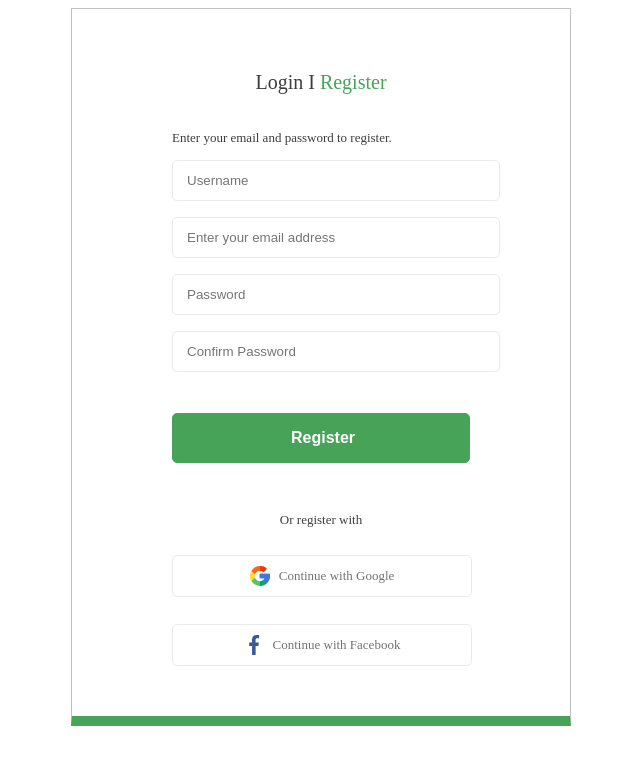
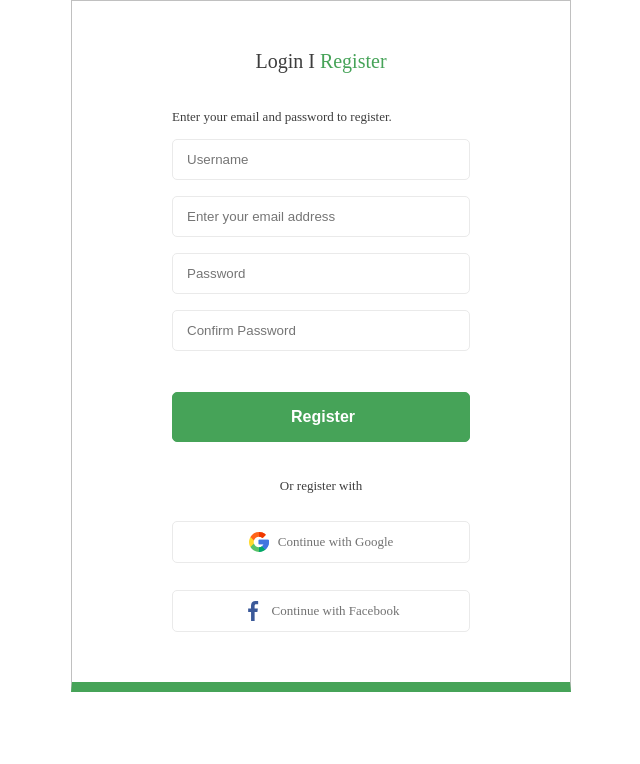
Before and after one commit to mariiaranetska/greenshop, a plain HTML site: page Registration.html in a window 1280 px wide. Shown: the whole page, without its empty margins (319-959 px from the left). Drawn offline with Linux system fonts and the light colour scheme.

Commit message:
add style

```diff
--- a/Registration.html
+++ b/Registration.html
@@ -8,63 +8,29 @@
           content="width=device-width, user-scalable=no, initial-scale=1.0, maximum-scale=1.0, minimum-scale=1.0">
     <meta http-equiv="X-UA-Compatible" content="ie=edge">
     <title>Greenshop</title>
+    <link rel="stylesheet" href="css/style.css">
 </head>
 <body>
+<div class="container">
+    <h1>Login I <span>Register</span></h1>
+    <p class="form_text">Enter your email and password to register.</p>
+    <form action="" method="post" name="Login">
+        <input type="text" name="Username" placeholder="Username">
+        <input type="text" name="enteryouremailaddress" placeholder="Enter your email address">
+        <input type="text" name="password" placeholder="Password">
+        <input class="conf_pass" type="text" name="confirmpassword" placeholder="Confirm Password">
 
-<div style="max-width: 500px; border: solid 1px silver; margin: auto; padding: 52px 100px 50px;
-box-sizing: border-box; border-bottom: solid 10px #46a358;">
-    <h1 style="text-align: center; font-weight: 500;
-font-size: 20px;
-line-height: 80%;
-color: #3d3d3d; margin-bottom: 40px;">Login I <span style="color: #46a358;">Register</span></h1>
-    <p style="font-weight: 400;
-font-size: 13px;
-line-height: 123%;
-color: #3d3d3d; margin-bottom: 14px;">Enter your email and password to register.</p>
-    <form action="" method="post" name="Login">
-        <input type="text" name="Username" placeholder="Username"
-               style="width: 100%; border:
-        1px solid #eaeaea; border-radius: 5px; padding: 12px 14px; margin-bottom: 16px">
-        <input type="text" name="enteryouremailaddress" placeholder="Enter your email address" style="width: 100%; border:
-        1px solid #eaeaea; border-radius: 5px; padding: 12px 14px; margin-bottom: 16px">
-        <input type="text" name="password" placeholder="Password" style="width: 100%; border:
-        1px solid #eaeaea; border-radius: 5px; padding: 12px 14px; margin-bottom: 16px">
-        <input type="text" name="confirmpassword" placeholder="Confirm Password" style="width: 100%; border:
-        1px solid #eaeaea; border-radius: 5px; padding: 12px 14px; margin-bottom: 41px">
-
-        <button type="submit" style="border-radius: 5px;
-width: 100%; text-align: center; background: #46a358; border:1px solid #46a358;
-padding: 16px 118px; margin-bottom: 36px;
-font-weight: 700;
-font-size: 16px;
-line-height: 100%;
-color: #fff; ">Register</button>
+        <button type="submit">Register</button>
 
     </form>
-    <p style="text-align: center; font-weight: 400;
-font-size: 13px;
-line-height: 123%;
-color: #3d3d3d;
-margin-bottom: 27px">
+    <p class="text_reg_with">
         Or register with
     </p>
-    <a href="#" style=" width: 100%; display: flex; margin-top: 15px; justify-content: center; align-items: center;
-    gap: 9px; border: 1px solid #eaeaea;
-border-radius: 5px; font-weight: 500;
-font-size: 13px;
-line-height: 123%;
-text-align: center;
-color: #727272; padding: 10px 0; text-decoration: none;">
+    <a class="link_google" href="#">
         <img src="images/google.svg" alt="google">
         Continue with Google
     </a>
-    <a href="#" style=" width: 100%; display: flex; margin-top: 27px; justify-content: center; align-items: center;
-    gap: 9px; border: 1px solid #eaeaea;
-border-radius: 5px; font-weight: 500;
-font-size: 13px;
-line-height: 123%;
-text-align: center;
-color: #727272; padding: 10px 0; text-decoration: none;">
+    <a class="link_fb" href="#">
         <img src="images/facebook.svg" alt="google">
         Continue with Facebook
     </a>
--- a/css/style.css
+++ b/css/style.css
@@ -3,23 +3,92 @@
     margin: 0;
     box-sizing: border-box;
 }
-.container{
-    max-width: 1200px;
-    margin: auto
+.container {
+    max-width: 500px;
+    border: solid 1px silver;
+    margin: auto;
+    padding: 52px 100px 50px;
+    border-bottom: solid 10px #46a358;
 }
-#login{
+h1{
+    text-align: center;
+    font-weight: 500;
+    font-size: 20px;
+    line-height: 80%;
+    color: #3d3d3d;
+    margin-bottom: 40px;
+}
+h1 span{
+    color: #46a358;
+}
+.form_text{
+    font-weight: 400;
+    font-size: 13px;
+    line-height: 123%;
+    color: #3d3d3d;
+    margin-bottom: 14px;
+}
+input{
+    width: 100%;
+    border: 1px solid #eaeaea;
+    border-radius: 5px;
+    padding: 12px 14px;
+    margin-bottom: 16px;
+}
+.conf_pass{
+    margin-bottom: 41px;
+}
+form button{
+    border-radius: 5px;
+    width: 100%;
+    text-align: center;
     background: #46a358;
+    border:1px solid #46a358;
+    padding: 16px 118px;
+    margin-bottom: 36px;
+    font-weight: 700;
+    font-size: 16px;
+    line-height: 100%;
+    color: #fff;
 }
-.d-flex{
+.text_reg_with{
+    text-align: center;
+    font-weight: 400;
+    font-size: 13px;
+    line-height: 123%;
+    color: #3d3d3d;
+    margin-bottom: 27px
+}
+.link_google{
+    width: 100%;
     display: flex;
+    margin-top: 15px;
+    justify-content: center;
+    align-items: center;
+    gap: 9px; border: 1px solid #eaeaea;
+    border-radius: 5px;
+    font-weight: 500;
+    font-size: 13px;
+    line-height: 123%;
+    text-align: center;
+    color: #727272;
+    padding: 10px 0;
+    text-decoration: none;
 }
-.align_center{
+.link_fb{
+    width: 100%;
+    display: flex;
+    margin-top: 27px;
+    justify-content: center;
     align-items: center;
+    gap: 9px;
+    border: 1px solid #eaeaea;
+    border-radius: 5px;
+    font-weight: 500;
+    font-size: 13px;
+    line-height: 123%;
+    text-align: center;
+    color: #727272;
+    padding: 10px 0;
+    text-decoration: none;
 }
-.justify-content{
-    justify-content: center;
-}
-
-.login, .wrapper, .register{
-    color: red;
-}
```
